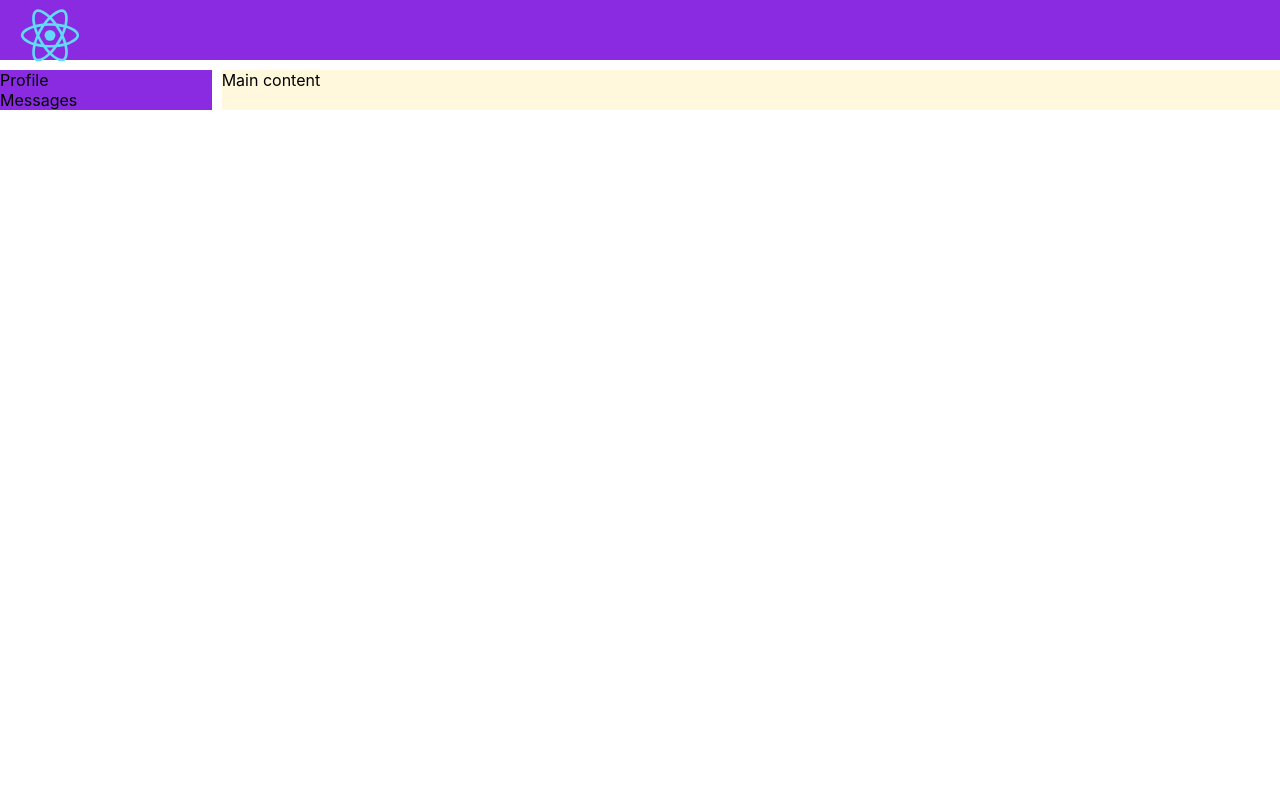
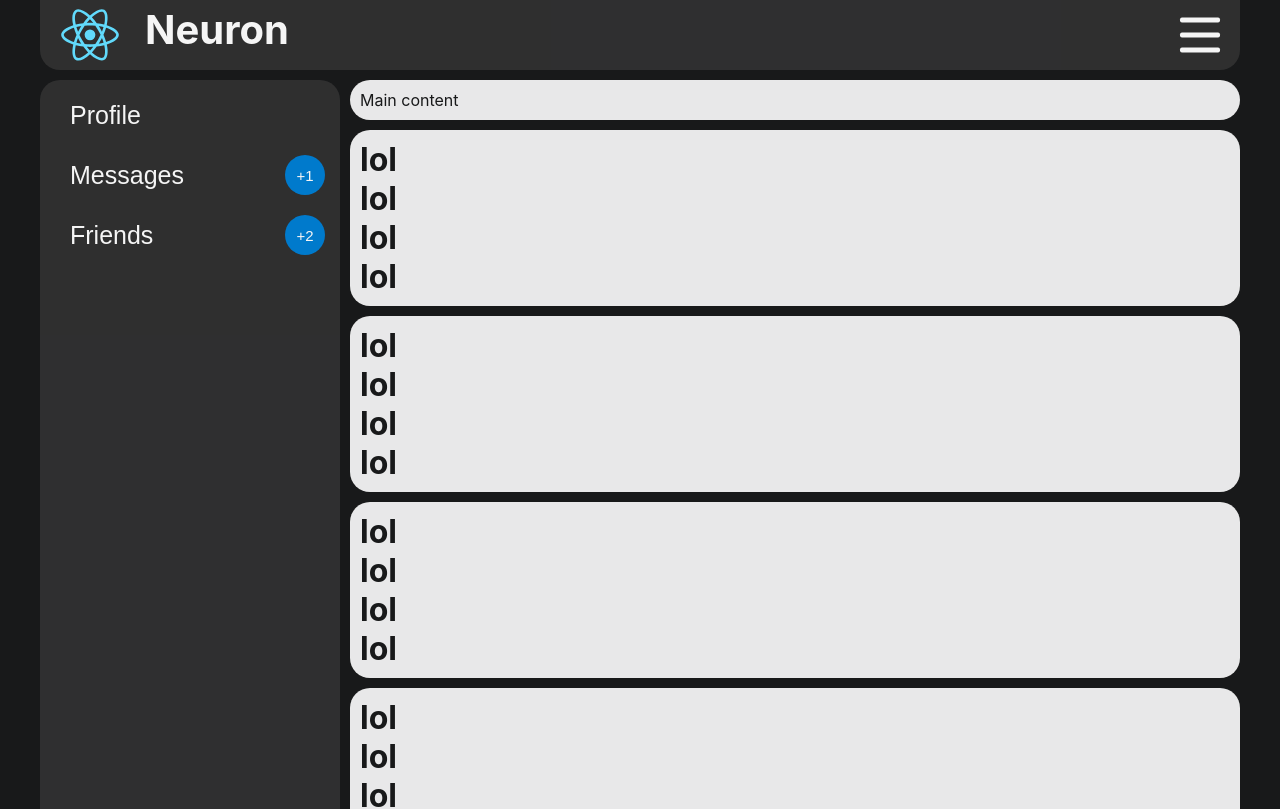
Before and after one commit to MaxKliuba/social-network-app, a React (Create React App) app: page / in a window 1280 px wide. Shown: the top 809 px of the page. Built offline with nearby package versions, Linux system fonts and the light colour scheme.

Commit message:
css styles updated

```diff
--- a/public/index.html
+++ b/public/index.html
@@ -1,14 +1,13 @@
 <!DOCTYPE html>
 <html lang="en">
-  <head>
+
+<head>
     <meta charset="utf-8" />
+    <title>Neuron</title>
     <link rel="icon" href="%PUBLIC_URL%/favicon.ico" />
     <meta name="viewport" content="width=device-width, initial-scale=1" />
     <meta name="theme-color" content="#000000" />
-    <meta
-      name="description"
-      content="Web site created using create-react-app"
-    />
+    <meta name="description" content="Web site created using create-react-app" />
     <link rel="apple-touch-icon" href="%PUBLIC_URL%/logo192.png" />
     <!--
       manifest.json provides metadata used when your web app is installed on a
@@ -25,8 +24,9 @@
       Learn how to configure a non-root public URL by running `npm run build`.
     -->
     <title>React App</title>
-  </head>
-  <body>
+</head>
+
+<body>
     <noscript>You need to enable JavaScript to run this app.</noscript>
     <div id="root"></div>
     <!--
@@ -39,5 +39,6 @@
       To begin the development, run `npm start` or `yarn start`.
       To create a production bundle, use `npm run build` or `yarn build`.
     -->
-  </body>
+</body>
+
 </html>
--- a/src/App.css
+++ b/src/App.css
@@ -1,7 +1,13 @@
+* {
+    margin: 0;
+    padding: 0;
+}
+
+body {
+    background-color: #18191A;
+}
+
 .app-wrapper {
-    display: grid;
-    grid-template-areas: "header header" "nav content";
-    grid-template-rows: 60px 1fr;
-    grid-template-columns: 2fr 10fr;
-    grid-gap: 10px;
+    max-width: 1200px;
+    margin: 0 auto;
 }
--- a/src/components/Header/Header.jsx
+++ b/src/components/Header/Header.jsx
@@ -4,7 +4,11 @@ import styles from './Header.module.css';
 function Header() {
     return (
         <header className={styles.header}>
-            <img src={logo} alt="logo" />
+            <img className={styles.logo} src={logo} alt="logo"/>
+            <h1 className={styles.title}>Neuron</h1>
+            <div className={styles.menu_button}>
+                <div className={styles.menu_button_content}></div>
+            </div>
         </header>
     );
 }
--- a/src/components/Header/Header.module.css
+++ b/src/components/Header/Header.module.css
@@ -1,8 +1,87 @@
 .header {
-    grid-area: header;
-    background-color: blueviolet;
+    max-width: 1200px;
+    width: 100%;
+    height: 70px;
+    position: fixed;
+    background-color: rgba(50, 50, 50, 0.9);
+    border-radius: 0 0 20px 20px;
+    margin: 0 auto;
 }
 
-.header img {
+.logo {
+    height: 70px;
     width: 100px;
+    float: left;
+    -webkit-user-select: none;
+    -moz-user-select: none;
+    -ms-user-select: none;
+    user-select: none;
 }
+
+.title {
+    height: 60px;
+    margin: 5px;
+    color: whitesmoke;
+    display: inline-block;
+    font-size: 40px;
+    -webkit-user-select: none;
+    -moz-user-select: none;
+    -ms-user-select: none;
+    user-select: none;
+}
+
+.menu_button {
+    position: absolute;
+    top: 5px;
+    right: 10px;
+    width: 60px;
+    height: 60px;
+    cursor: pointer;
+    background-color: transparent;
+    border-radius: 30px;
+}
+
+.menu_button_content {
+    width: 100%;
+    height: 100%;
+}
+
+.menu_button::before {
+    content: '';
+    position: absolute;
+    width: 40px;
+    height: 5px;
+    border-radius: 2px;
+    background-color: whitesmoke;
+    left: 50%;
+    top: 25%;
+    transform: translate(-50%, -50%);
+}
+
+.menu_button_content::before {
+    content: '';
+    position: absolute;
+    width: 40px;
+    height: 5px;
+    border-radius: 2px;
+    background-color: whitesmoke;
+    left: 50%;
+    top: 50%;
+    transform: translate(-50%, -50%);
+}
+
+.menu_button_content::after {
+    content: '';
+    position: absolute;
+    width: 40px;
+    height: 5px;
+    border-radius: 2px;
+    background-color: whitesmoke;
+    left: 50%;
+    top: 75%;
+    transform: translate(-50%, -50%);
+}
+
+.menu_button:hover {
+    background-color: rgba(255, 255, 255, 0.2);
+}
--- a/src/components/Navbar/Navbar.jsx
+++ b/src/components/Navbar/Navbar.jsx
@@ -5,8 +5,17 @@ import styles from './Navbar.module.css';
 function Navbar() {
     return (
         <nav className={styles.nav}>
-            <div>Profile</div>
-            <div>Messages</div>
+            <div className={styles.item}>
+                <input type='button' className={styles.item_text} value='Profile'/>
+            </div>
+            <div className={styles.item}>
+                <input type='button' className={styles.item_text} value='Messages'/>
+                <input type='button' className={styles.item_indicator} value='+1'/>
+            </div>
+            <div className={styles.item}>
+                <input type='button' className={styles.item_text} value='Friends'/>
+                <input type='button' className={styles.item_indicator} value='+2'/>
+            </div>
         </nav>
     );
 }
--- a/src/components/Navbar/Navbar.module.css
+++ b/src/components/Navbar/Navbar.module.css
@@ -1,4 +1,52 @@
 .nav {
-    grid-area: nav;
-    background-color: blueviolet;
+    position: fixed;
+    top: 80px;
+    width: 300px;
+    height: 100%;
+    background-color: rgba(50, 50, 50, 0.9);
+    color: whitesmoke;
+    border-radius: 20px;
 }
+
+.item {
+    margin: 10px;
+    border-radius: 20px;
+    height: 50px;
+    width: 280px;
+    background-color: transparent;
+    cursor: pointer;
+}
+
+.item_text {
+    width: 170px;
+    height: 100%;
+    background-color: transparent;
+    padding-left: 20px;
+    text-align: left;
+    border: none;
+    outline: none;
+    font-size: 25px;
+    color: whitesmoke;
+    cursor: pointer;
+}
+
+.item_indicator {
+    float: right;
+    height: 40px;
+    margin: 5px;
+    padding: 5px;
+    background-color: #007ACC;
+    border-radius: 20px;
+    font-size: 20px;
+    min-width: 40px;
+    max-width: 100px;
+    border: none;
+    outline: none;
+    font-size: 15px;
+    color: whitesmoke;
+    cursor: pointer;
+}
+
+.item:hover {
+    background-color: rgba(255, 255, 255, 0.2);
+}
--- a/src/components/Profile/Profile.jsx
+++ b/src/components/Profile/Profile.jsx
@@ -2,7 +2,53 @@ import styles from './Profile.module.css';
 
 function Profile() {
     return (
-        <div className={styles.content}>Main content</div>
+        <div className={styles.content}>
+            <div className={styles.content_box}>
+                Main content
+            </div>
+            <div className={styles.content_box}>
+                <h1>lol</h1>
+                <h1>lol</h1>
+                <h1>lol</h1>
+                <h1>lol</h1>
+            </div>
+            <div className={styles.content_box}>
+                <h1>lol</h1>
+                <h1>lol</h1>
+                <h1>lol</h1>
+                <h1>lol</h1>
+            </div>
+            <div className={styles.content_box}>
+                <h1>lol</h1>
+                <h1>lol</h1>
+                <h1>lol</h1>
+                <h1>lol</h1>
+            </div>
+            <div className={styles.content_box}>
+                <h1>lol</h1>
+                <h1>lol</h1>
+                <h1>lol</h1>
+                <h1>lol</h1>
+            </div>
+            <div className={styles.content_box}>
+                <h1>lol</h1>
+                <h1>lol</h1>
+                <h1>lol</h1>
+                <h1>lol</h1>
+            </div>
+            <div className={styles.content_box}>
+                <h1>lol</h1>
+                <h1>lol</h1>
+                <h1>lol</h1>
+                <h1>lol</h1>
+            </div>
+            <div className={styles.content_box}>
+                <h1>lol</h1>
+                <h1>lol</h1>
+                <h1>lol</h1>
+                <h1>lol</h1>
+            </div>
+        </div>
     );
 }
 
--- a/src/components/Profile/Profile.module.css
+++ b/src/components/Profile/Profile.module.css
@@ -1,4 +1,13 @@
 .content {
-    grid-area: content;
-    background-color: cornsilk;
+    background-color: transparent;
+    padding-top: 80px;
+    padding-left: 310px;
 }
+
+.content_box {
+    background-color: rgba(255, 255, 255, 0.9);
+    border-radius: 20px;
+    padding: 10px;
+    margin-bottom: 10px;
+    color: #18191A;
+}
```
